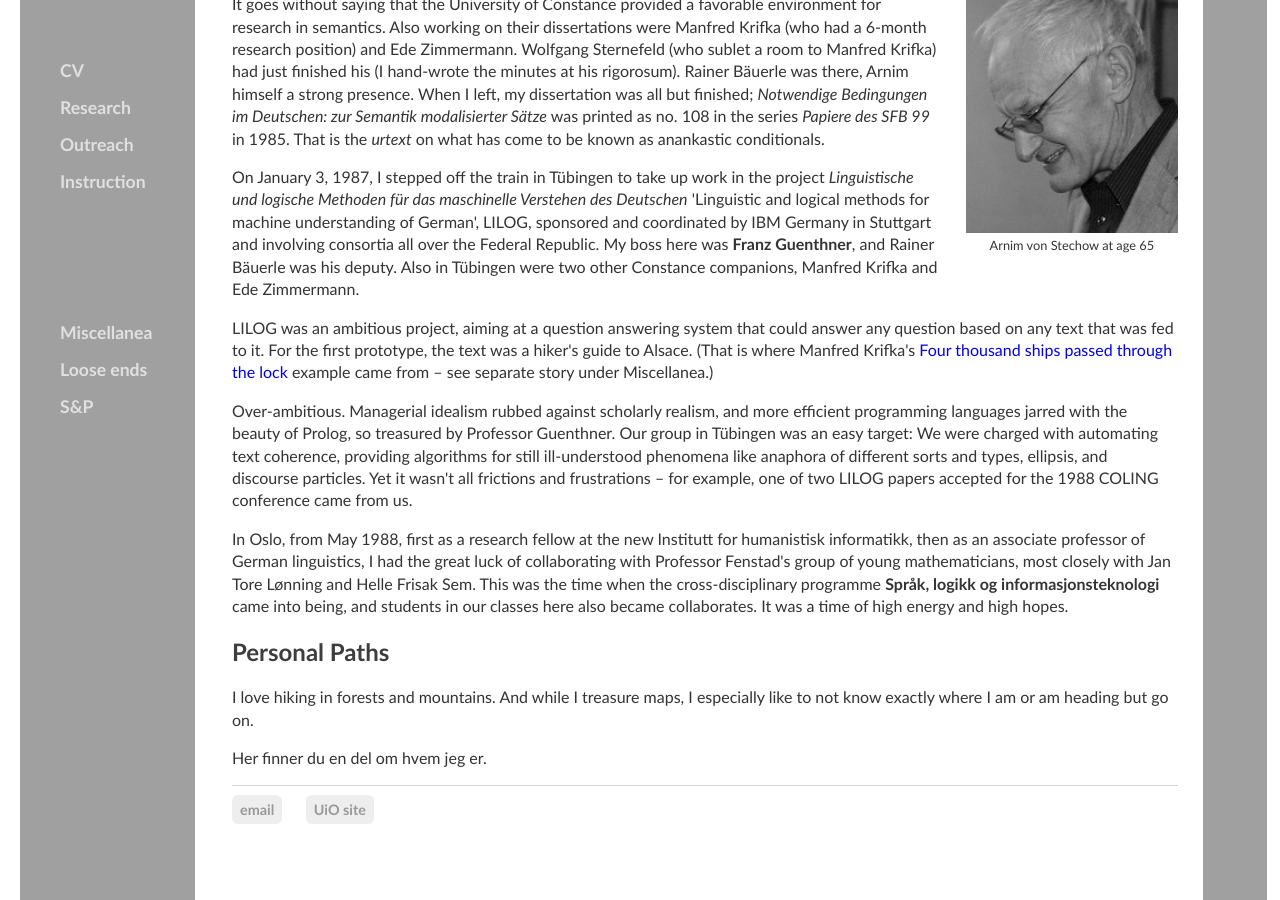
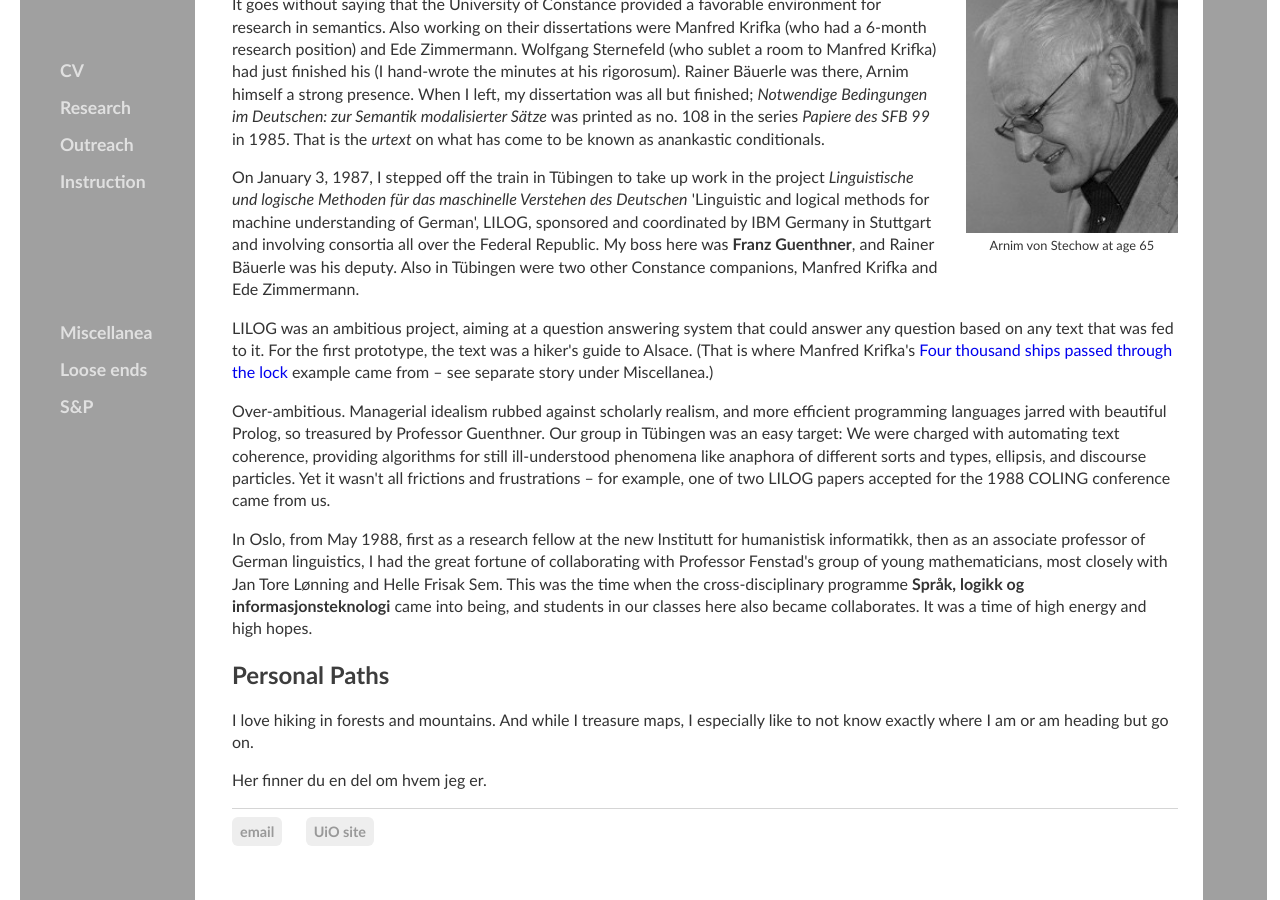
Before and after one commit to kjelljs/kjelljs.github.io, a Jekyll site: the page built from about/index.html, in a window 1280 px wide and 900 px high, scrolled down 1170 px. Built offline with Jekyll 4.4.1, drawn with Linux system fonts in a browser that asks for light colours.

Commit message:
Update index.html

```diff
--- a/about/index.html
+++ b/about/index.html
@@ -30,8 +30,8 @@ figcaption {
 	<p>It goes without saying that the University of Constance provided a favorable environment for research in semantics. Also working on their dissertations were Manfred Krifka (who had a 6-month research position) and Ede Zimmermann. Wolfgang Sternefeld (who sublet a room to Manfred Krifka) had just finished his (I hand-wrote the minutes at his rigorosum). Rainer Bäuerle was there, Arnim himself a strong presence. When I left, my dissertation was all but finished; <i>Notwendige Bedingungen im Deutschen: zur Semantik modalisierter Sätze</i> was printed as no. 108 in the series <i>Papiere des SFB 99</i> in 1985. That is the <i>urtext</i> on what has come to be known as anankastic conditionals.</p>
 <p>On January 3, 1987, I stepped off the train in Tübingen to take up work in the project <i>Linguistische und logische Methoden für das maschinelle Verstehen des Deutschen</i> 'Linguistic and logical methods for machine understanding of German', LILOG, sponsored and coordinated by IBM Germany in Stuttgart and involving consortia all over the Federal Republic. My boss here was <b>Franz Guenthner</b>, and Rainer Bäuerle was his deputy. Also in Tübingen were two other Constance companions, Manfred Krifka and Ede Zimmermann.</p>
 <p>LILOG was an ambitious project, aiming at a question answering system that could answer any question based on any text that was fed to it. For the first prototype, the text was a hiker's guide to Alsace. (That is where Manfred Krifka's <a href="https://doi.org/10.1007/BF00627291">Four thousand ships passed through the lock<a> example came from &ndash; see separate story under Miscellanea.)</p>
-	<p>Over-ambitious. Managerial idealism rubbed against scholarly realism, and more efficient programming languages jarred with the beauty of Prolog, so treasured by Professor Guenthner. Our group in Tübingen was an easy target: We were charged with automating text coherence, providing algorithms for still ill-understood phenomena like anaphora of different sorts and types, ellipsis, and discourse particles. Yet it wasn't all frictions and frustrations &ndash; for example, one of two LILOG papers accepted for the 1988 COLING conference came from us.</p>
-	<p>In Oslo, from May 1988, first as a research fellow at the new Institutt for humanistisk informatikk, then as an associate professor of German linguistics, I had the great luck of collaborating with Professor Fenstad's group of young mathematicians, most closely with Jan Tore Lønning and Helle Frisak Sem. This was the time when the cross-disciplinary programme <b>Språk, logikk og informasjonsteknologi</b> came into being, and students in our classes here also became collaborates. It was a time of high energy and high hopes.
+	<p>Over-ambitious. Managerial idealism rubbed against scholarly realism, and more efficient programming languages jarred with beautiful Prolog, so treasured by Professor Guenthner. Our group in Tübingen was an easy target: We were charged with automating text coherence, providing algorithms for still ill-understood phenomena like anaphora of different sorts and types, ellipsis, and discourse particles. Yet it wasn't all frictions and frustrations &ndash; for example, one of two LILOG papers accepted for the 1988 COLING conference came from us.</p>
+	<p>In Oslo, from May 1988, first as a research fellow at the new Institutt for humanistisk informatikk, then as an associate professor of German linguistics, I had the great fortune of collaborating with Professor Fenstad's group of young mathematicians, most closely with Jan Tore Lønning and Helle Frisak Sem. This was the time when the cross-disciplinary programme <b>Språk, logikk og informasjonsteknologi</b> came into being, and students in our classes here also became collaborates. It was a time of high energy and high hopes.
 	</p>
 	<h2 id="priv">Personal Paths</h2>
 	<p>I love hiking in forests and mountains. And while I treasure maps, I especially like to not know exactly where I am or am heading but go on.</p>
```
